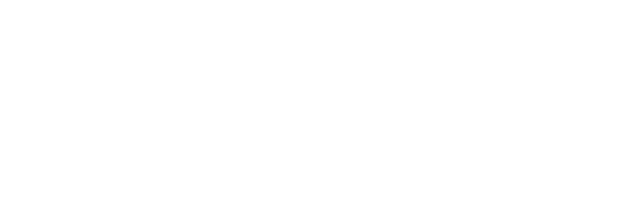
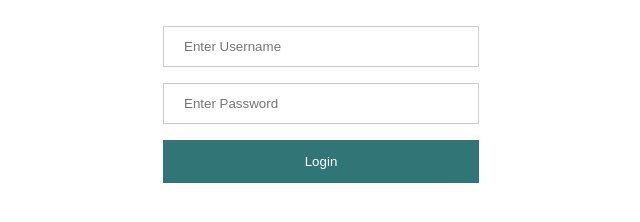
Before and after one commit to manishshrestha2019/emp_mgmt_web_client, a website: page index.html in a window 1280 px wide. Shown: the whole page, without its empty margins (161-801 px from the left). Drawn offline with Linux system fonts and the light colour scheme.

Commit message:
add usename and password event listener

```diff
--- /dev/null
+++ b/css/index.css
@@ -0,0 +1,32 @@
+ /* Full-width inputs */
+  input[type=text], input[type=password] {
+    width: 50%;
+    padding: 12px 20px;
+    margin: 8px 0;
+    display: inline-block;
+    border: 1px solid #ccc;
+    box-sizing: border-box;
+  }
+  /* Set a style for all buttons */
+  button {
+    background-color: rgb(49, 117, 119);
+    color: rgb(255, 255, 255);
+    padding: 14px 20px;
+    margin: 8px 0;
+    border: none;
+    cursor: pointer;
+    width: 50%;
+  }
+
+  /* Add a hover effect for buttons */
+  button:hover {
+    opacity: 0.8;
+  }
+
+
+  /* Add padding to containers */
+  .container {
+    margin: auto;
+    width: 50%;
+    padding: 10px;
+  }
--- a/index.html
+++ b/index.html
@@ -5,8 +5,37 @@
     <meta name="viewport" content="width=device-width, initial-scale=1.0">
     <meta http-equiv="X-UA-Compatible" content="ie=edge">
     <title>Employee Management Web Client</title>
+    <link rel="stylesheet" href="css/index.css">
 </head>
 <body>
+  <div class="container">
+    <input type="text" placeholder="Enter Username" name="uname" id="username" required>
+    <input id="password" type="password" placeholder="Enter Password" name="psw" required>
+    <button id="login" type="submit">Login</button>
+  </div>
+
 
 </body>
+<script>
+  const button=document.getElementById('login');
+  button.addEventListener('click',function onClick(e){
+    const usernameNode=document.getElementById('username');
+    const passwordNode=document.getElementById('password');
+
+    const usernameValue=usernameNode.value;
+    const passwordValue=passwordNode.value;
+    console.log(username.value)
+    console.log(password.value)
+
+    //retrieve password
+    //retrieve username
+    //send a request to express server(fetch)
+    //validate username and password
+    //redirect to dash if password match
+    //request fetch
+    //console.log('button')
+  })
+
+
+</script>
 </html>
```
Also changed, not shown: dashboard.html (added, +13 -0 lines).
